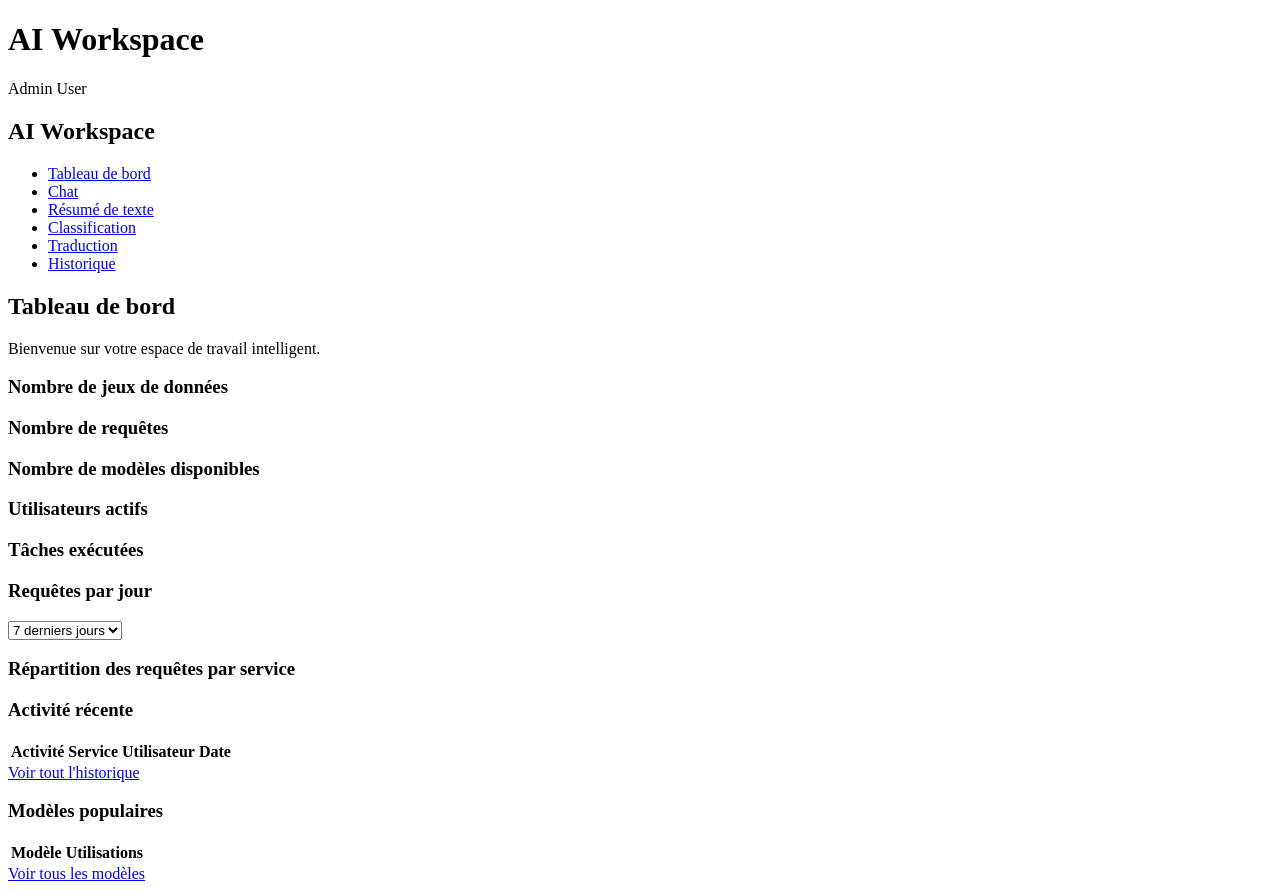
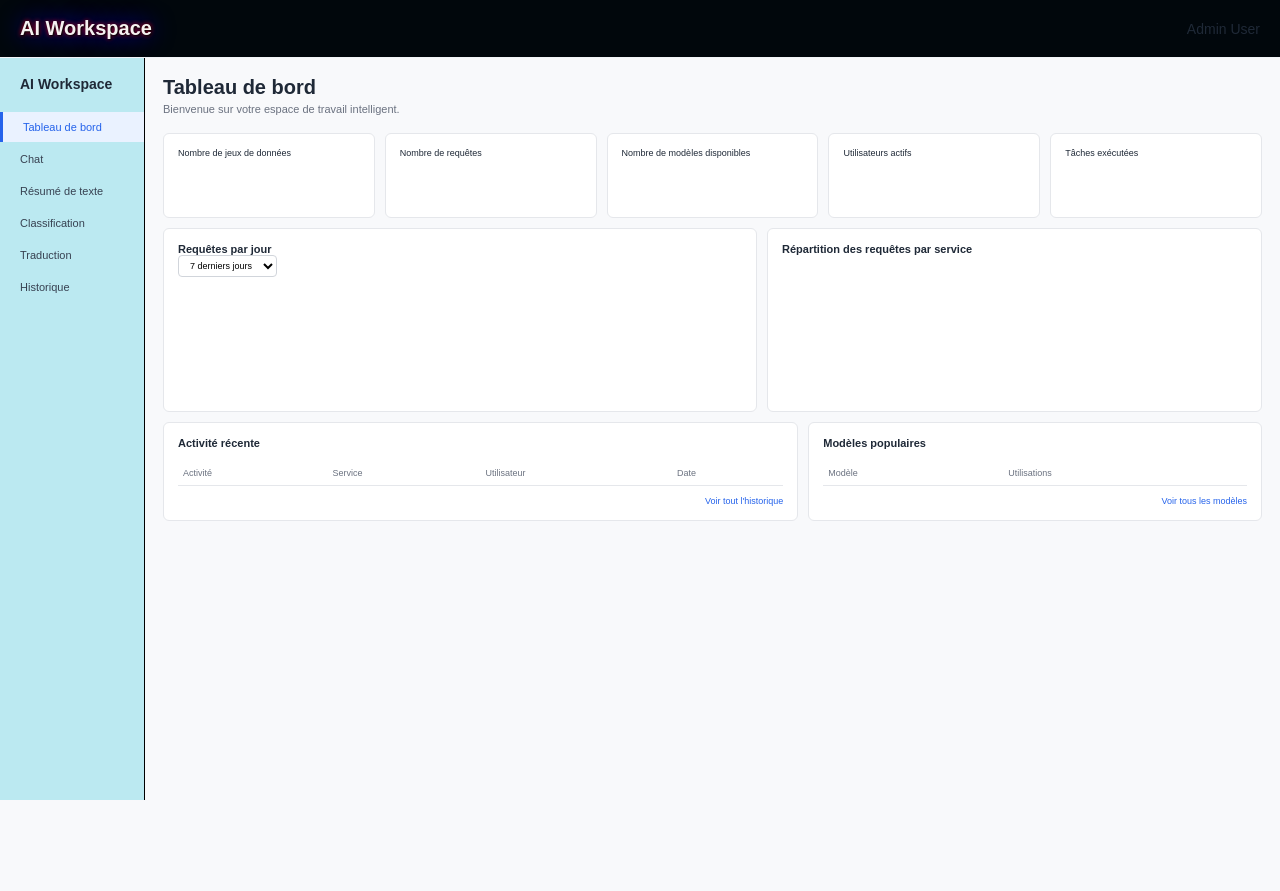
Before and after one commit to khadijagueye235/atelier_technos_web, a plain HTML site: page index.html in a window 1280 px wide. After the commit the page ends 800 px from the top, so only its background shows below. Drawn offline with Linux system fonts and the light colour scheme.

Commit message:
Partie2-Design CSS de l'AI Workspace

```diff
--- a/css/style.css
+++ b/css/style.css
@@ -0,0 +1,303 @@
+/* 1. RÉINITIALISATION CSS */
+
+
+* {
+    margin: 0;
+    padding: 0;
+    box-sizing: border-box;
+}
+
+
+/*  2. STYLE GÉNÉRAL */
+
+body {
+    font-family: Arial, sans-serif;
+    background-color: #f8f9fb;
+    color: #1f2937;
+}
+
+
+/* 3. EN-TÊTE */
+
+header {
+    height: 58px;
+    background-color: rgb(1, 7, 12);
+    border-bottom: 1px solid #f3f5f8;
+
+    display: flex;
+    align-items: center;
+    justify-content: space-between;
+
+    padding: 0 20px;
+}
+
+header h1 {
+    font-size: 20px;
+    color: rgb(245, 241, 241);
+  text-shadow: 1px 1px 2px black, 0 0 25px blue, 0 0 5px red;
+  font-family: Arial, Helvetica, sans-serif;
+
+
+}
+
+header div {
+    display: flex;
+    align-items: center;
+    gap: 8px;
+}
+
+header span {
+    font-size: 14px;
+
+}
+
+header button {
+    border: none;
+  background-color: green;
+  opacity: 0.3;
+    cursor: pointer;
+}
+
+
+/* 4. CONTENEUR DE L'APPLICATION */
+
+body > div {
+    display: flex;
+    min-height: calc(100vh - 58px);
+}
+
+
+/* 5. BARRE LATÉRALE */
+
+aside {
+    width: 145px;
+    background-color: rgb(187, 233, 241);
+    border-right: 1px solid #000000;
+    padding: 18px 0;
+}
+
+aside h2 {
+    font-size: 14px;
+    padding: 0 20px 20px;
+}
+
+nav ul {
+    list-style: none;
+}
+
+nav li {
+    margin-bottom: 2px;
+}
+
+nav a {
+    display: block;
+
+    padding: 9px 20px;
+
+    text-decoration: none;
+    color: #374151;
+
+    font-size: 11px;
+}
+
+nav a:hover {
+    background-color: #f3f4f6;
+}
+
+nav a.active {
+    background-color: #eaf2ff;
+    color: #2563eb;
+    border-left: 3px solid #2563eb;
+}
+
+
+/* 6. ZONE PRINCIPAl */
+
+main {
+    flex: 1;
+    padding: 18px;
+    overflow: auto;
+}
+
+
+/* 7. TITRE DU TABLEAU DE BORD */
+
+main > section:first-child {
+    margin-bottom: 18px;
+}
+
+main > section:first-child h2 {
+    font-size: 20px;
+    margin-bottom: 4px;
+}
+
+main > section:first-child p {
+    font-size: 11px;
+    color: #6b7280;
+}
+
+main > section:nth-child(2) {
+    display: grid;
+
+    grid-template-columns: repeat(5, 1fr);
+
+    gap: 10px;
+
+    margin-bottom: 10px;
+}
+
+main > section:nth-child(2) article {
+    background-color: white;
+
+    border: 1px solid #e5e7eb;
+    border-radius: 6px;
+
+    padding: 14px;
+
+    min-height: 85px;
+}
+
+main > section:nth-child(2) h3 {
+    font-size: 9px;
+    font-weight: normal;
+    margin-bottom: 10px;
+}
+
+main > section:nth-child(2) strong {
+    display: block;
+
+    font-size: 20px;
+
+    margin-bottom: 6px;
+}
+
+main > section:nth-child(2) span {
+    font-size: 9px;
+    color: #3b82f6;
+}
+
+
+main > section:nth-child(3) {
+    display: grid;
+
+    grid-template-columns: 1.2fr 1fr;
+
+    gap: 10px;
+
+    margin-bottom: 10px;
+}
+
+main > section:nth-child(3) article {
+    background-color: white;
+
+    border: 1px solid #e5e7eb;
+    border-radius: 6px;
+
+    padding: 14px;
+
+    min-height: 170px;
+}
+
+main > section:nth-child(3) article:first-child > div:first-child {
+    display: flex;
+    align-items: center;
+    justify-content: space-between;
+}
+
+main > section:nth-child(3) h3 {
+    font-size: 11px;
+}
+
+main > section:nth-child(3) select {
+    font-size: 9px;
+
+    padding: 4px 7px;
+
+    border: 1px solid #d1d5db;
+    border-radius: 4px;
+
+    background-color: white;
+}
+
+#requests-chart,
+#services-chart {
+    min-height: 120px;
+
+    display: flex;
+    align-items: center;
+    justify-content: center;
+
+    color: #9ca3af;
+    font-size: 10px;
+}
+
+main > section:nth-child(4) {
+    display: grid;
+
+    grid-template-columns: 1.4fr 1fr;
+
+    gap: 10px;
+}
+
+main > section:nth-child(4) article {
+    background-color: white;
+
+    border: 1px solid #e5e7eb;
+    border-radius: 6px;
+
+    padding: 14px;
+}
+
+main > section:nth-child(4) h3 {
+    font-size: 11px;
+    margin-bottom: 12px;
+}
+
+table {
+    width: 100%;
+    border-collapse: collapse;
+}
+
+th {
+    text-align: left;
+
+    font-size: 9px;
+    font-weight: normal;
+
+    color: #6b7280;
+
+    padding: 7px 5px;
+
+    border-bottom: 1px solid #e5e7eb;
+}
+
+td {
+    font-size: 9px;
+
+    padding: 8px 5px;
+
+    border-bottom: 1px solid #f0f0f0;
+}
+
+tbody:empty::after {
+    content: "Aucune donnée disponible";
+    display: table-row;
+}
+
+main article > a {
+    display: block;
+
+    text-align: right;
+
+    margin-top: 10px;
+
+    font-size: 9px;
+
+    color: #2563eb;
+
+    text-decoration: none;
+}
+
+main article > a:hover {
+    text-decoration: underline;
+}
--- a/index.html
+++ b/index.html
@@ -4,6 +4,7 @@
 <head>
     <meta charset="UTF-8">
     <meta name="viewport" content="width=device-width, initial-scale=1.0">
+     <link rel="stylesheet" href="css/style.css">
 
     <title>AI Workspace</title>
 </head>
@@ -31,7 +32,7 @@
                 <ul>
 
                     <li>
-                        <a href="#">Tableau de bord</a>
+                        <a href="#" class="active">Tableau de bord</a>
                     </li>
 
                     <li>
```
